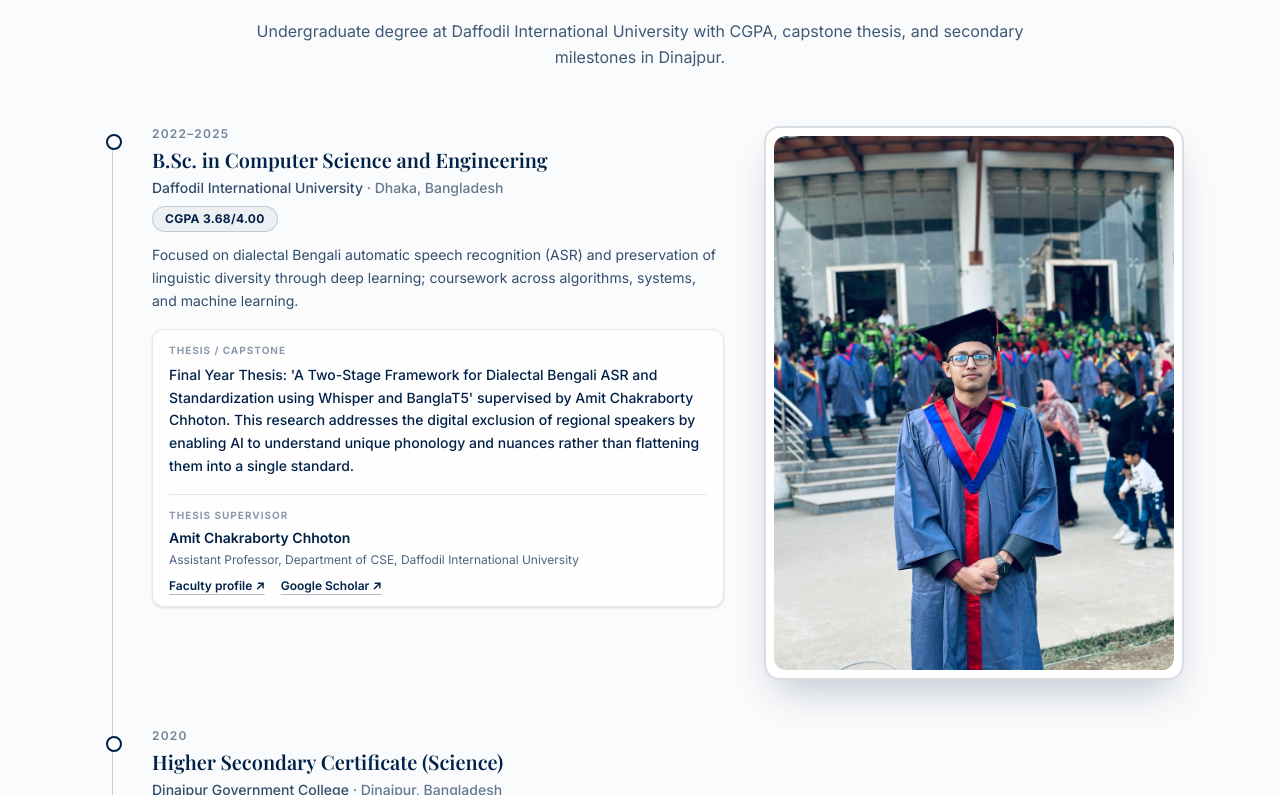
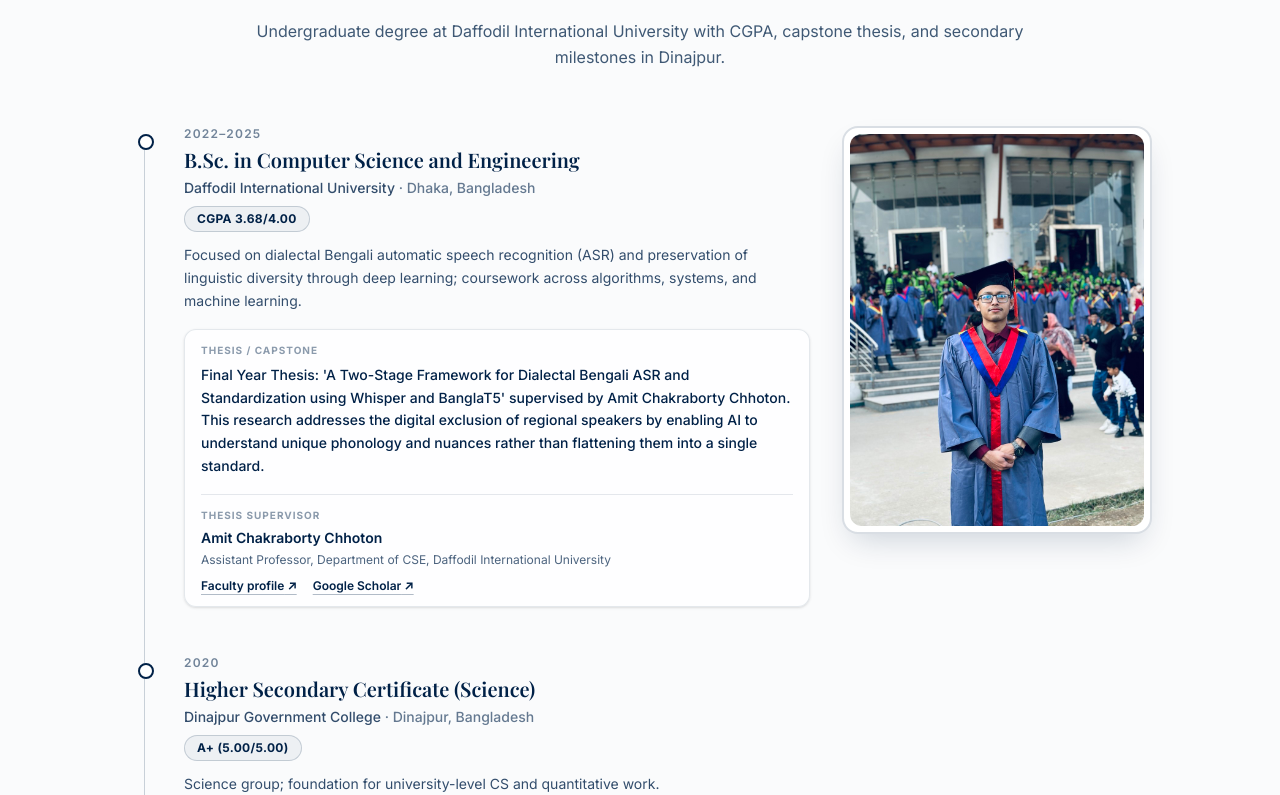
Before and after one commit to 5h0wr0v/portfolio, a Next.js app: page / in a window 1280 px wide. Shown: the part 5285-6080 px from the top of the page. Built offline with nearby package versions, Linux system fonts and the light colour scheme; a web font is replaced by a local one.

Commit message:
Adjust convocation photo to balanced medium-large dimensions

```diff
--- a/src/components/ExperienceTimeline.tsx
+++ b/src/components/ExperienceTimeline.tsx
@@ -29,7 +29,7 @@ type ExperienceTimelineProps = {
 
 export function ExperienceTimeline({ items }: ExperienceTimelineProps) {
   return (
-    <div className="relative mx-auto max-w-5xl lg:max-w-6xl">
+    <div className="relative mx-auto max-w-5xl">
       <div
         className="absolute start-3 top-2 bottom-2 w-px bg-[#002147]/20 md:start-4"
         aria-hidden
@@ -48,7 +48,7 @@ export function ExperienceTimeline({ items }: ExperienceTimelineProps) {
               className="absolute start-1.5 top-2 flex size-3.5 items-center justify-center rounded-full border-2 border-[#002147] bg-white md:start-2.5 md:size-4"
               aria-hidden
             />
-            <div className={item.imageSrc ? "flex flex-col gap-6 md:flex-row md:items-start md:justify-between md:gap-10" : ""}>
+            <div className={item.imageSrc ? "flex flex-col gap-6 md:flex-row md:items-start md:justify-between md:gap-8" : ""}>
               <div className={item.imageSrc ? "min-w-0 flex-1" : ""}>
                 <p className="text-xs font-semibold uppercase tracking-widest text-[#002147]/55">
                   {item.period}
@@ -106,15 +106,15 @@ export function ExperienceTimeline({ items }: ExperienceTimelineProps) {
               </div>
 
               {item.imageSrc ? (
-                <div className="shrink-0 self-center md:self-start md:w-80 lg:w-[380px] xl:w-[420px]">
-                  <div className="relative overflow-hidden rounded-2xl border-2 border-[#002147]/15 bg-white p-2 shadow-[0_20px_40px_-12px_rgba(0,33,71,0.25)] transition-transform duration-300 hover:scale-[1.02]">
+                <div className="shrink-0 self-center md:self-start md:w-64 lg:w-72 xl:w-[310px]">
+                  <div className="relative overflow-hidden rounded-2xl border-2 border-[#002147]/15 bg-white p-1.5 shadow-[0_14px_32px_-10px_rgba(0,33,71,0.2)] transition-transform duration-300 hover:scale-[1.02]">
                     <Image
                       src={item.imageSrc}
                       alt={item.imageAlt || `${item.degree} — ${item.school}`}
-                      width={840}
-                      height={1120}
+                      width={620}
+                      height={827}
                       className="aspect-[3/4] w-full rounded-xl object-cover object-center"
-                      sizes="(max-width: 768px) 100vw, 420px"
+                      sizes="(max-width: 768px) 100vw, 310px"
                     />
                   </div>
                 </div>
```
